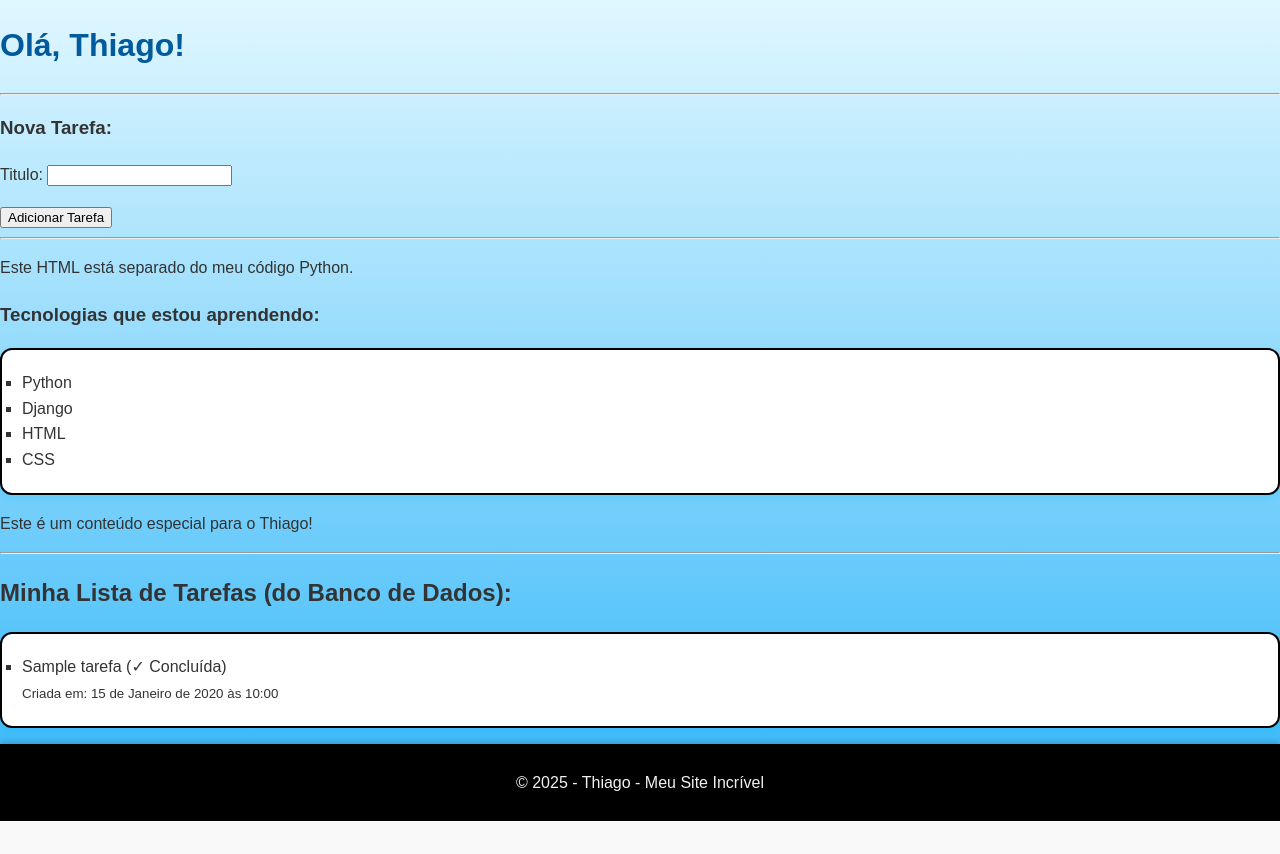
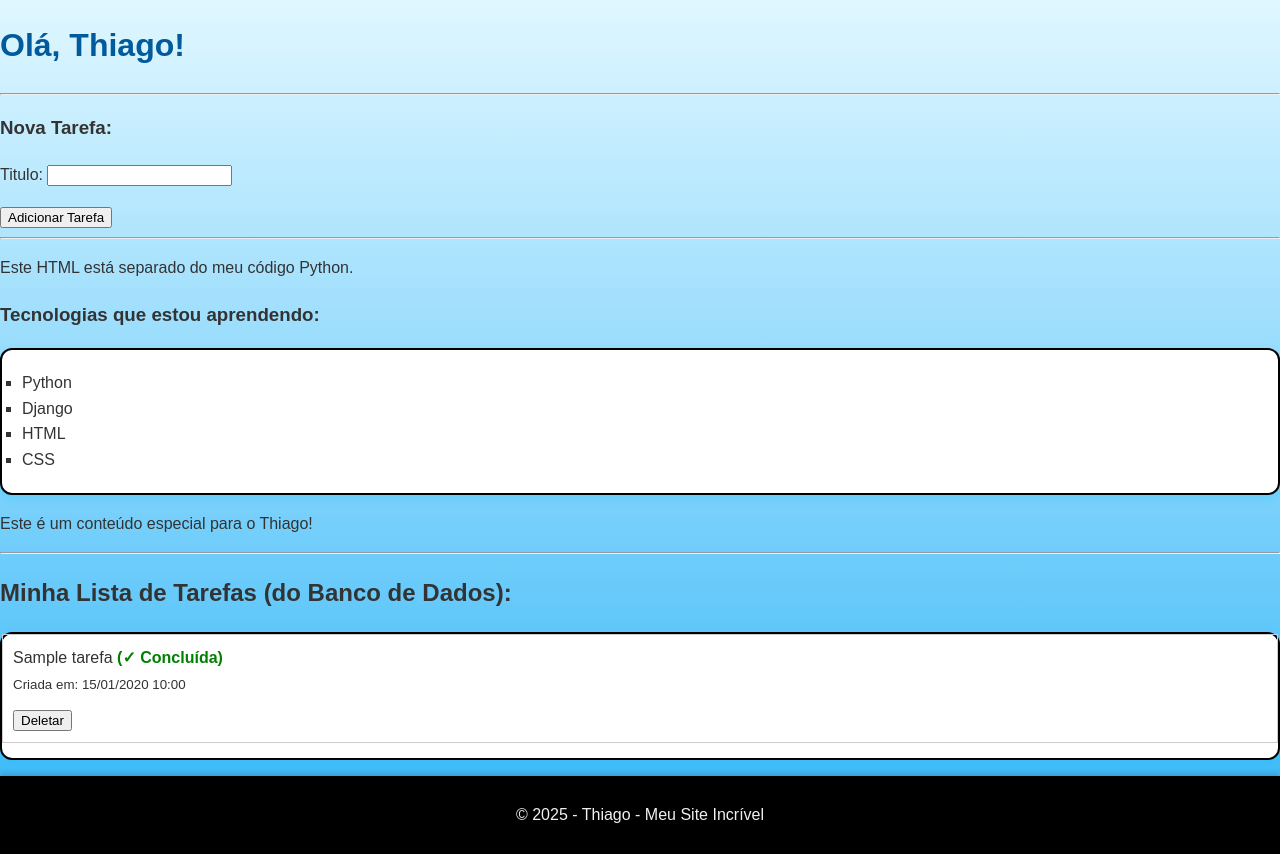
Before and after one commit to thiago-de-mattos/Curso-Softex-Python-Django, a Django app: page /home/ in a window 1280 px wide. Shown: the part 47-901 px from the top of the page. Before the commit the page ends 868 px from the top, so only its background shows below. Run offline with Django 5.2, Linux system fonts and the light colour scheme; tables that the repository leaves empty hold one stand-in row (values such as "Sample post").

Commit message:
update: logica de concluida e deletar

```diff
--- a/modulo_4/templates/home.html
+++ b/modulo_4/templates/home.html
@@ -25,17 +25,33 @@
 
   <hr />
     <h2>Minha Lista de Tarefas (do Banco de Dados):</h2>
-  <ul>
+    <ul style="list-style: none; padding: 0;">
         {% for tarefa in tarefas %}
-      <li>
+            <li style="margin-bottom: 15px; border: 1px solid #ccc; padding: 10px;">
+
                 {{ tarefa.titulo }}
+
                 {% if tarefa.concluida %}
-          (✓ Concluída)
+                    <strong style="color: green;">(✓ Concluída)</strong>
                 {% else %}
-          (☐ Pendente)
+                    <strong style="color: orange;">(☐ Pendente)</strong>
                 {% endif %}
-        <br />
-        <small>Criada em: {{ tarefa.criada_em }}</small>
+
+            <br>
+            <small>Criada em: {{ tarefa.criada_em|date:"d/m/Y H:i" }}</small> <div style="margin-top:10px;">
+
+                <form action="{% url 'deletar_tarefa' tarefa.pk %}" method="POST" style="display: inline;">
+                    {% csrf_token %}
+                    <button type="submit">Deletar</button>
+                </form>
+
+                {% if not tarefa.concluida %}
+                    <form action="{% url 'concluir_tarefa' tarefa.pk %}" method="POST" style="display:inline;">
+                        {% csrf_token %}
+                        <button type="submit">Marcar como Concluída</button>
+                    </form>
+                {% endif %}
+            </div>
         </li>
     {% empty %}
         <li>Você ainda não tem tarefas cadastradas.</li>
```
Lines whose indentation alone changed are shown as unchanged.
